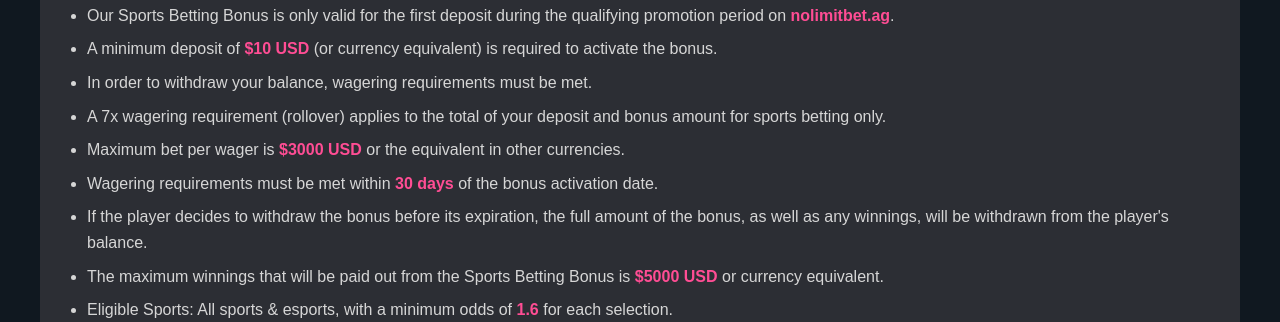
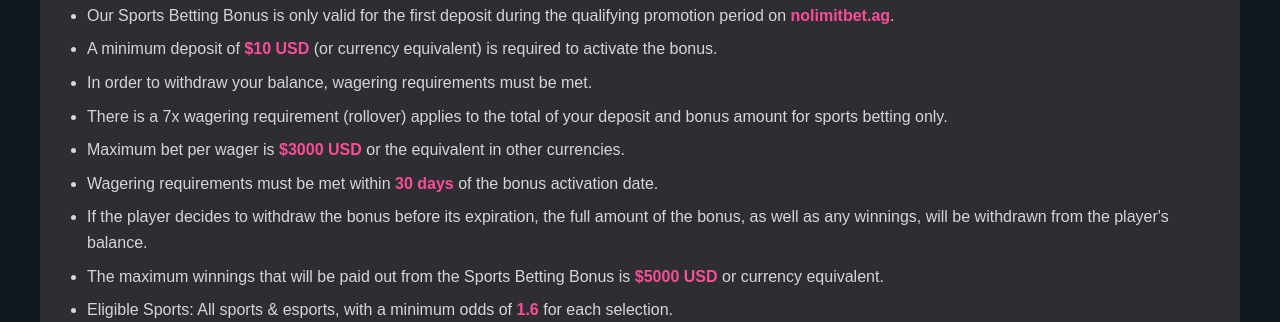
Before and after one commit to steverex169/nolimitslider, a Django app: page /promotions/promotions1/ in a window 1280 px wide. Shown: the part 906-1228 px from the top of the page. Run offline with Django 5.2, Linux system fonts and the light colour scheme.

Commit message:
changings

```diff
--- a/carousel/templates/promotion1.html
+++ b/carousel/templates/promotion1.html
@@ -266,7 +266,7 @@
             <li>A minimum deposit of <b>$10 USD</b> (or currency equivalent) is required to activate
               the bonus.</li>
             <li>In order to withdraw your balance, wagering requirements must be met.</li>
-            <li>A 7x wagering requirement (rollover) applies to the total of your deposit and bonus amount for sports betting only.</li>
+            <li>There is a 7x wagering requirement (rollover) applies to the total of your deposit and bonus amount for sports betting only.</li>
             <li>Maximum bet per wager is <b>$3000 USD</b> or the equivalent in other currencies.</li>
             <li>Wagering requirements must be met within <b>30 days</b> of the bonus activation date.</li>
             <li>If the player decides to withdraw the bonus before its expiration, the full amount of
```
